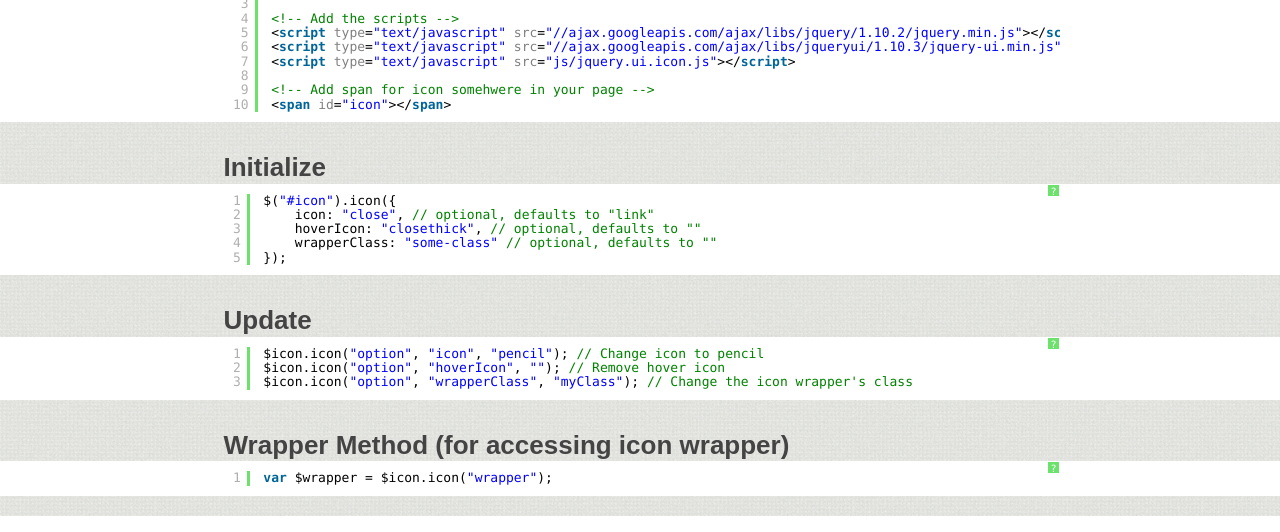
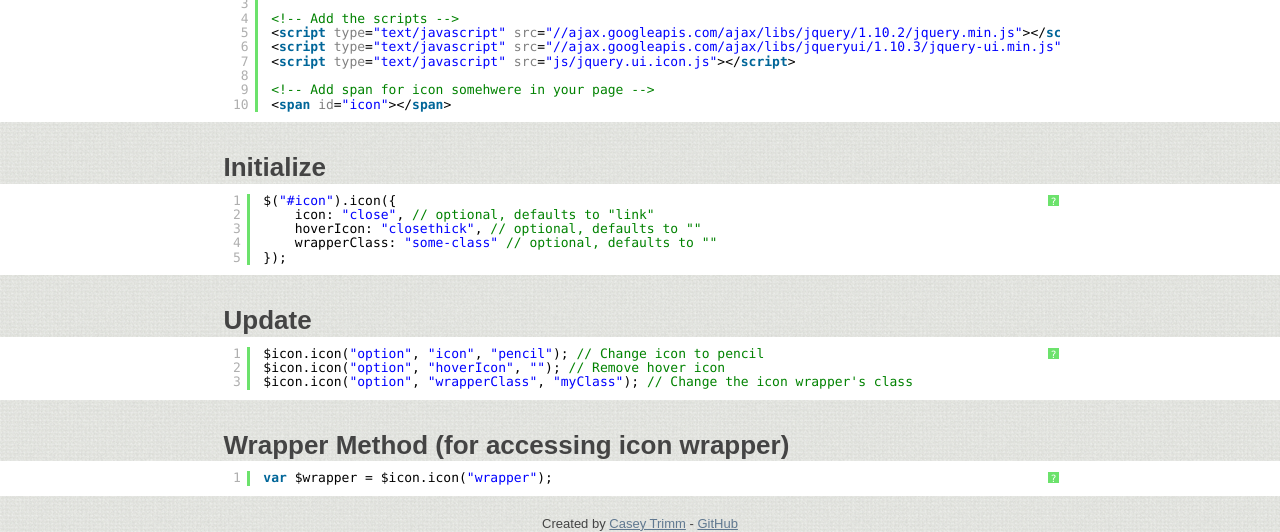
Before and after one commit to c-trimm/jquery-ui-icon, a plain HTML site: page demo/index.html in a window 1280 px wide. Shown: the part 348-880 px from the top of the page. Drawn offline with nearby package versions, Linux system fonts and the light colour scheme; files whose address does not match are found by name.

Commit message:
Updated Demo

```diff
--- a/demo/css/style.css
+++ b/demo/css/style.css
@@ -69,10 +69,10 @@ label {
 	text-align: left;
 	margin: 0 auto 20px auto;
 	background-color: white;
+	padding: 10px 0;
 }
 
 .syntaxhighlighter {
-	padding: 10px 0;
 	width: 840px !important;
 	margin: 0 auto !important;
 }
@@ -89,14 +89,9 @@ pre {
 	font-weight: 800;
 }
 
-
-
-
-
-
-
-
-
+footer {
+	text-align: center;
+}
 
 
 /*
--- a/demo/index.html
+++ b/demo/index.html
@@ -1,10 +1,10 @@
 <!DOCTYPE html>
 <html>
 	<head>
-		<title>jquery-ui-Demo</title>
+		<title>jquery-ui-icon Demo</title>
 
 		<meta name="author" value="Casey Trimm" />
-		<meta name="description" value="jquery-ui-is a simple jQuery widget for dynamically creating icons based on jQuery UI." />
+		<meta name="description" value="jquery-ui-icon is a simple jQuery widget for dynamically creating icons based on jQuery UI." />
 
 		<link rel="stylesheet" type="text/css" href="css/reset.css">
 		<link rel="stylesheet" type="text/css" href="css/jquery.snippet.min.css" />
@@ -77,6 +77,10 @@ $icon.icon("option", "wrapperClass", "myClass"); // Change the icon wrapper's cl
 var $wrapper = $icon.icon("wrapper");</pre>
 		</section>
 
+		<footer>
+			Created by <a href="http://caseytrimm.com">Casey Trimm</a> - <a href="http://github.com/c-trimm/">GitHub</a>
+		</footer>
+
 		<script src="//ajax.googleapis.com/ajax/libs/jquery/1.10.2/jquery.min.js"></script>
 		<script>
 		if (!window.jQuery) {
```
